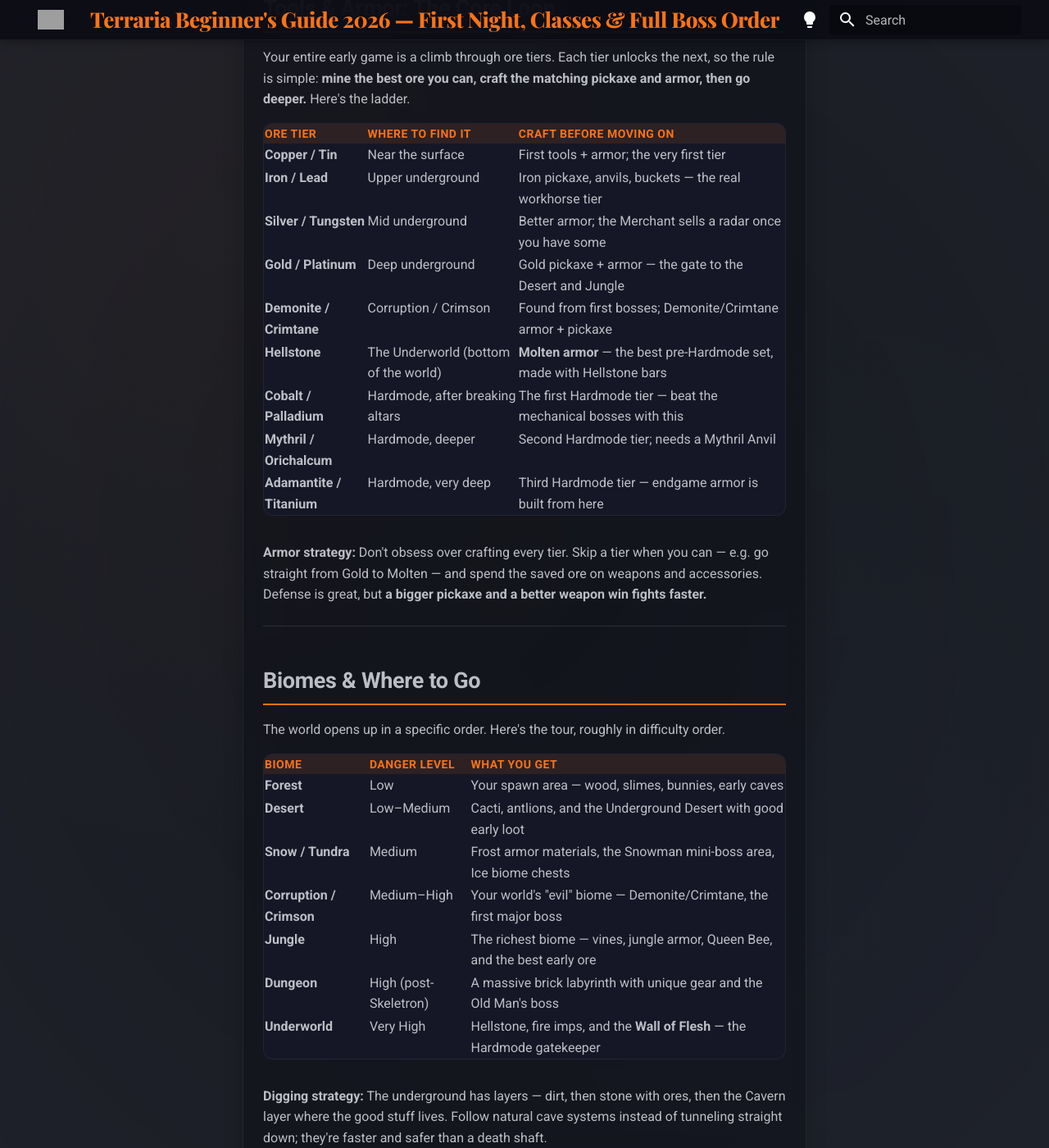
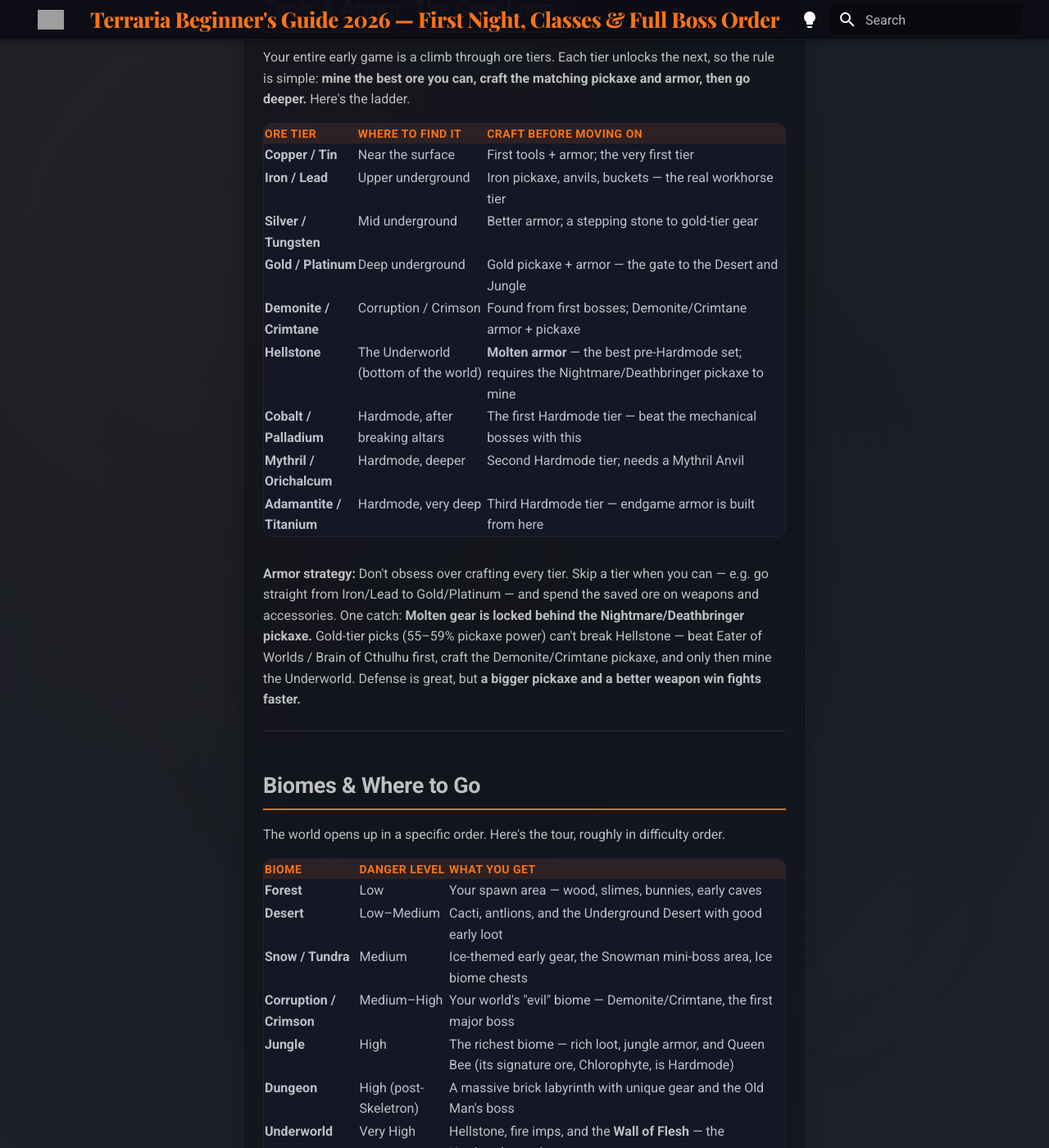
Before and after one commit to chenqingzhiv/game-guide, an MkDocs documentation site: the page built from docs/terraria/beginners-guide.md, in a window 1280 px wide and 1400 px high, scrolled down 3962 px. Shown: the whole window at 82% size. Built offline with MkDocs 1.6.1 and Material for MkDocs 9.7.7, drawn with Linux system fonts in a browser that asks for light colours; nearby versions of some CDN libraries; library files that are not in the unit come from our copies; some of the changed text lies outside the part shown; grey boxes are pictures that could not be loaded.

Commit message:
Fix Terraria beginner's guide factual errors from review
- Correct day/night length (9.4 min daylight / 5.6 min night, not 10.5)
- Molten gear: note Nightmare/Deathbringer pickaxe required for Hellstone
- Remove incorrect 'NPCs no longer need houses' claim in 1.4.5 table
- Snow/Tundra: Frost armor is Hardmode; label as early ice gear instead
- Remove Merchant Radar claim (Hardmode only)
- Jungle: clarify 'best early ore' (Chlorophyte is Hardmode)

Co-authored-by: multica-agent <github@multica.ai>

```diff
--- a/docs/terraria/beginners-guide.md
+++ b/docs/terraria/beginners-guide.md
@@ -90,15 +90,15 @@
 |:---------|:-----------------|:-----------------------|
 | **Copper / Tin** | Near the surface | First tools + armor; the very first tier |
 | **Iron / Lead** | Upper underground | Iron pickaxe, anvils, buckets — the real workhorse tier |
-| **Silver / Tungsten** | Mid underground | Better armor; the Merchant sells a radar once you have some |
+| **Silver / Tungsten** | Mid underground | Better armor; a stepping stone to gold-tier gear |
 | **Gold / Platinum** | Deep underground | Gold pickaxe + armor — the gate to the Desert and Jungle |
 | **Demonite / Crimtane** | Corruption / Crimson | Found from first bosses; Demonite/Crimtane armor + pickaxe |
-| **Hellstone** | The Underworld (bottom of the world) | **Molten armor** — the best pre-Hardmode set, made with Hellstone bars |
+| **Hellstone** | The Underworld (bottom of the world) | **Molten armor** — the best pre-Hardmode set; requires the Nightmare/Deathbringer pickaxe to mine |
 | **Cobalt / Palladium** | Hardmode, after breaking altars | The first Hardmode tier — beat the mechanical bosses with this |
 | **Mythril / Orichalcum** | Hardmode, deeper | Second Hardmode tier; needs a Mythril Anvil |
 | **Adamantite / Titanium** | Hardmode, very deep | Third Hardmode tier — endgame armor is built from here |
 
-**Armor strategy:** Don't obsess over crafting every tier. Skip a tier when you can — e.g. go straight from Gold to Molten — and spend the saved ore on weapons and accessories. Defense is great, but **a bigger pickaxe and a better weapon win fights faster.**
+**Armor strategy:** Don't obsess over crafting every tier. Skip a tier when you can — e.g. go straight from Iron/Lead to Gold/Platinum — and spend the saved ore on weapons and accessories. One catch: **Molten gear is locked behind the Nightmare/Deathbringer pickaxe.** Gold-tier picks (55–59% pickaxe power) can't break Hellstone — beat Eater of Worlds / Brain of Cthulhu first, craft the Demonite/Crimtane pickaxe, and only then mine the Underworld. Defense is great, but **a bigger pickaxe and a better weapon win fights faster.**
 
 ---
 
@@ -110,9 +110,9 @@
 |:------|:-------------|:-------------|
 | **Forest** | Low | Your spawn area — wood, slimes, bunnies, early caves |
 | **Desert** | Low–Medium | Cacti, antlions, and the Underground Desert with good early loot |
-| **Snow / Tundra** | Medium | Frost armor materials, the Snowman mini-boss area, Ice biome chests |
+| **Snow / Tundra** | Medium | Ice-themed early gear, the Snowman mini-boss area, Ice biome chests |
 | **Corruption / Crimson** | Medium–High | Your world's "evil" biome — Demonite/Crimtane, the first major boss |
-| **Jungle** | High | The richest biome — vines, jungle armor, Queen Bee, and the best early ore |
+| **Jungle** | High | The richest biome — rich loot, jungle armor, and Queen Bee (its signature ore, Chlorophyte, is Hardmode) |
 | **Dungeon** | High (post-Skeletron) | A massive brick labyrinth with unique gear and the Old Man's boss |
 | **Underworld** | Very High | Hellstone, fire imps, and the **Wall of Flesh** — the Hardmode gatekeeper |
 
@@ -207,7 +207,7 @@
 ## FAQ
 
 **Q: How long is the Terraria day?**
-A full day/night cycle is 15 real minutes — about 10.5 minutes of daylight, then night from 7:30 PM to 4:30 AM.
+A full day/night cycle is 15 real minutes — about **9.4 minutes of daylight** (4:30 AM–7:30 PM) and **5.6 minutes of night** (7:30 PM–4:30 AM).
 
 **Q: What's the best class for a beginner?**
 Melee. The extra defense keeps you alive while you learn boss patterns. Ranged is the next-easiest, and Summoner is the most powerful late-game if you know what you're doing.
```
Also changed, not shown: other parts of docs/terraria/beginners-guide.md (+2 -2 lines).
